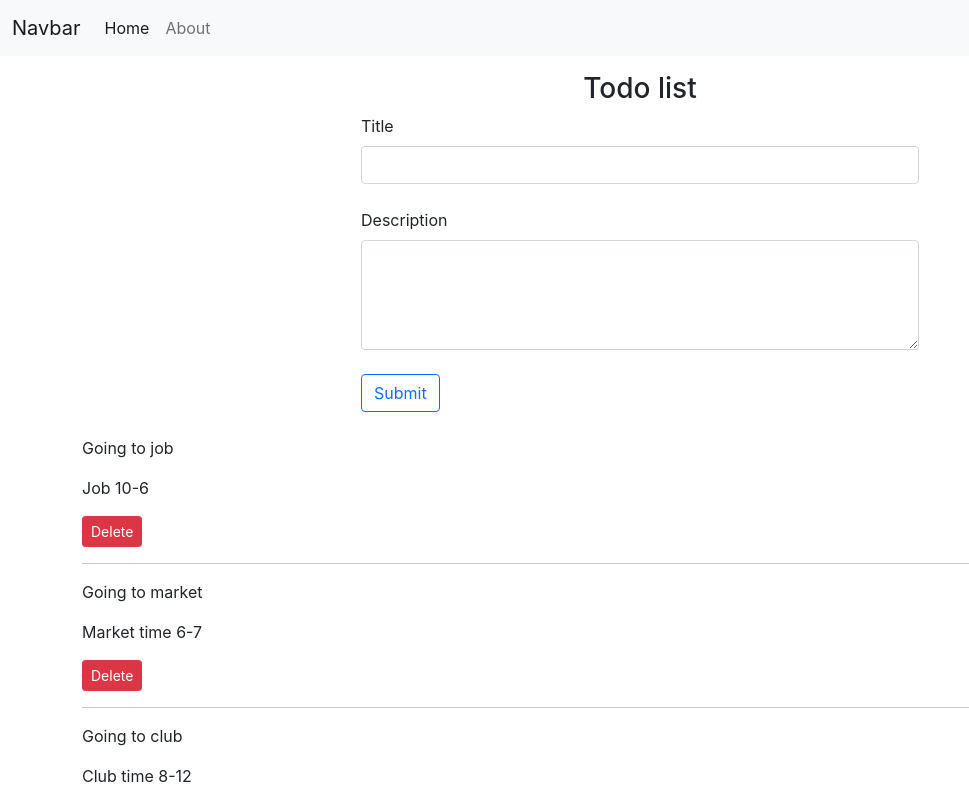
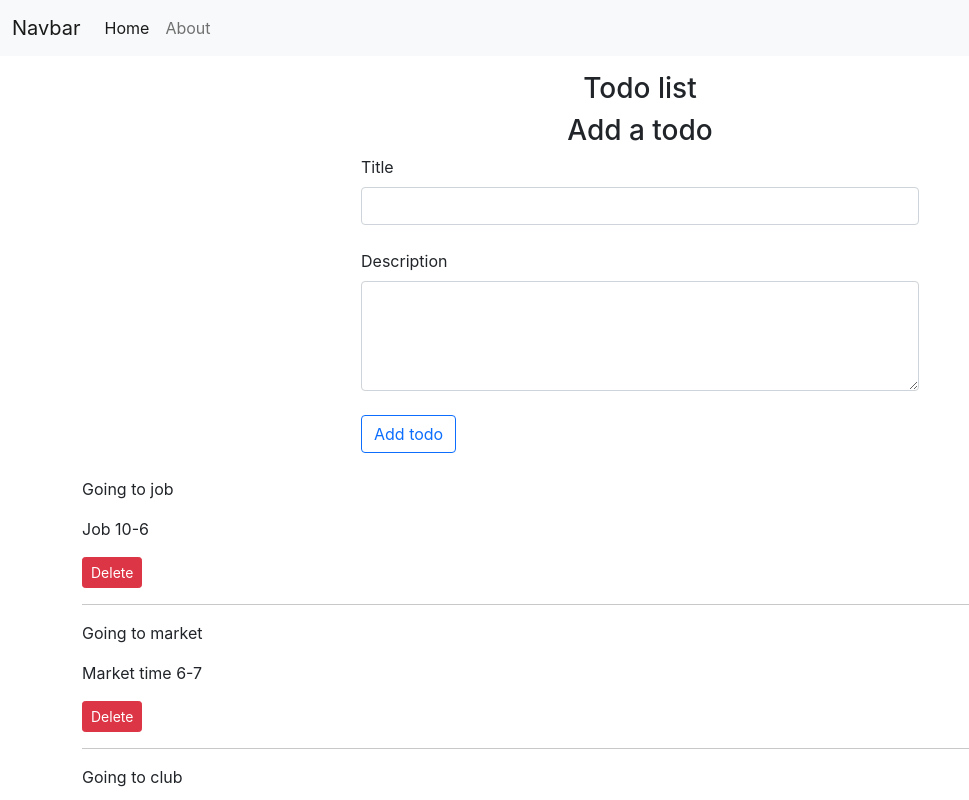
Before and after one commit to farhan-jabil/Todo-List, a React (Create React App) app: page / in a window 1280 px wide. Shown: the top 800 px of the page, without its empty margins (0-969 px from the left). Built offline with nearby package versions, Linux system fonts and the light colour scheme.

Commit message:
Todo add and delete complete

```diff
--- a/src/App.js
+++ b/src/App.js
@@ -1,6 +1,7 @@
 import './App.css';
 import Footer from './components/Footer';
 import Header from './components/Header';
+import AddItems from './components/AddItems';
 import Todos from './components/Todos';
 
 function App() {
@@ -8,6 +9,7 @@ function App() {
   return (
     <>
      <Header searchBar={false}/>
+     {/* <AddItems/> */}
      <Todos/>
      <Footer/>
     </>
--- a/src/components/AddItems.js
+++ b/src/components/AddItems.js
@@ -1,23 +1,53 @@
-import React from 'react'
+import React, { useState } from 'react'
 
-export default function AddItems() {
+export default function AddItems(props) {
+    const [title, setTitle] = useState("")
+    const [desc, setDesc] = useState("")
+
+    let addTodo = (title, desc) => {
+        console.log("Add todo", title, desc)
+        let sno;
+        if (props.todoItems.length === 0){
+            sno = 1
+        }
+        else {
+            sno = props.todoItems[props.todoItems.length-1].sno + 1;
+        }
+        const myTodo = {
+            sno: sno,
+            title: title,
+            desc: desc,
+        }
+        console.log(myTodo)
+        props.setTodoItems([...props.todoItems,myTodo])
+    }
+
+    const submit = (e) => {
+        e.preventDefault();
+        if(!title || !desc){
+            alert("Title and Description can not be empty");
+        }
+        addTodo(title, desc)
+    }
+
     return (
         <div>
-            <form action="">
+            <h3 className='text-center'>Add a todo</h3>
+            <form action="" onSubmit={submit}>
                 <div className="mx-auto w-50">
                     <div className="">
                         <div className="form-outline form-white mb-4">
                             <label className="form-label" htmlFor="title">Title</label>
-                            <input type="email" id="title" className="form-control" />
+                            <input value={title} onChange={(e)=> {setTitle(e.target.value)}} type="text" id="title" className="form-control" />
                         </div>
                         <div className="form-outline form-white mb-4">
                             <label className="form-label" htmlFor="desc">Description</label>
-                            <textarea name="" id="" cols="30" rows="4" className="form-control"></textarea>
+                            <textarea value={desc} onChange={(e)=> {setDesc(e.target.value)}} name="" id="" cols="30" rows="4" className="form-control"></textarea>
                         </div>
                     </div>
                     <div className="">
                         <button type="submit" className="btn btn-outline-primary mb-4 mx-auto">
-                            Submit
+                            Add todo
                         </button>
                     </div>
                 </div>
--- a/src/components/TodoItem.js
+++ b/src/components/TodoItem.js
@@ -1,15 +1,12 @@
 import React from 'react'
 
 export default function TodoItem(props) {
-  const onDelete = (todoItems) => {
-    console.log("I am delete", todoItems)
-  }
 
   return (
     <div>
       <p>{props.todoItems.title}</p>
       <p>{props.todoItems.desc}</p>
-      <button type="submit" className="btn btn-danger btn-sm" onClick={onDelete(props.todoItems)}>
+      <button type="submit" className="btn btn-danger btn-sm" onClick={() => props.onDelete(props.todoItems)}>
         Delete
       </button>
       <hr />
--- a/src/components/Todos.js
+++ b/src/components/Todos.js
@@ -1,10 +1,11 @@
-import React from 'react'
+import React, { useState } from 'react'
 import TodoItem from './TodoItem'
 import AddItems from './AddItems'
 
 export default function Todos() {
 
-  const todoItems = [
+  const [todoItems, setTodoItems] = useState(
+    [
       {
         sno: 1,
         title: "Going to job",
@@ -21,14 +22,23 @@ export default function Todos() {
         desc: "Club time 8-12",
       },
     ]
+  )
+  const onDelete = (todo) => {
+    console.log("I am delete", todo)
+    setTodoItems(todoItems.filter((e) =>
+      e !== todo
+    ))
+  }
 
   return (
     <div className='container mt-3'>
       <h3 className='text-center'>Todo list</h3>
-      <AddItems/>
-      {todoItems.map((items) =>
-        <TodoItem todoItems={items} key={items.sno} />
-      )}
+     <AddItems todoItems={todoItems} setTodoItems={setTodoItems}/>
+      {todoItems.length===0? "Nothing to do!" :
+        todoItems.map((items) => {
+            return <TodoItem todoItems={items} key={items.sno} onDelete={onDelete} />
+          })
+      }
     </div>
   )
 }
```
Lines whose indentation alone changed are shown as unchanged.
